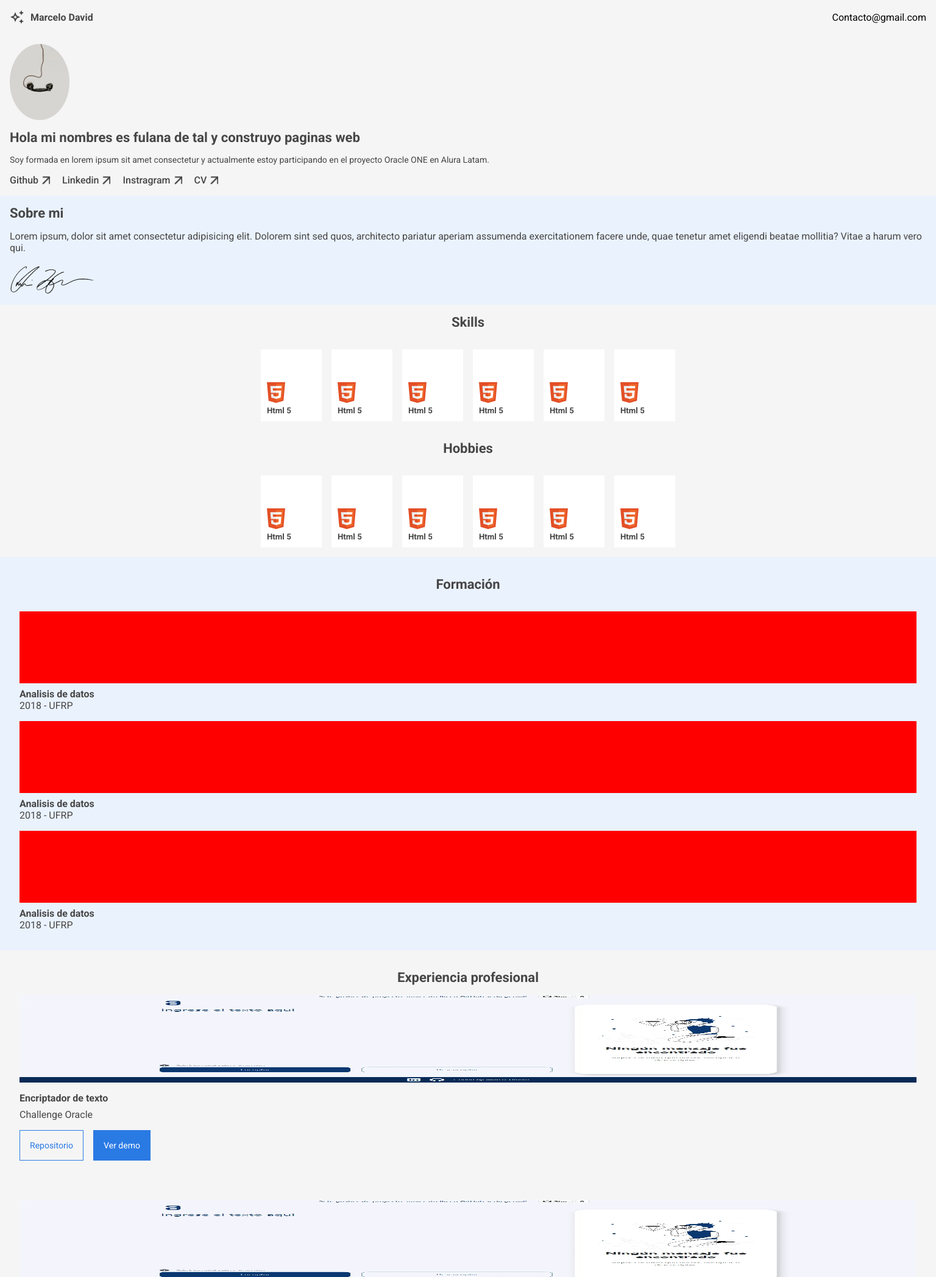
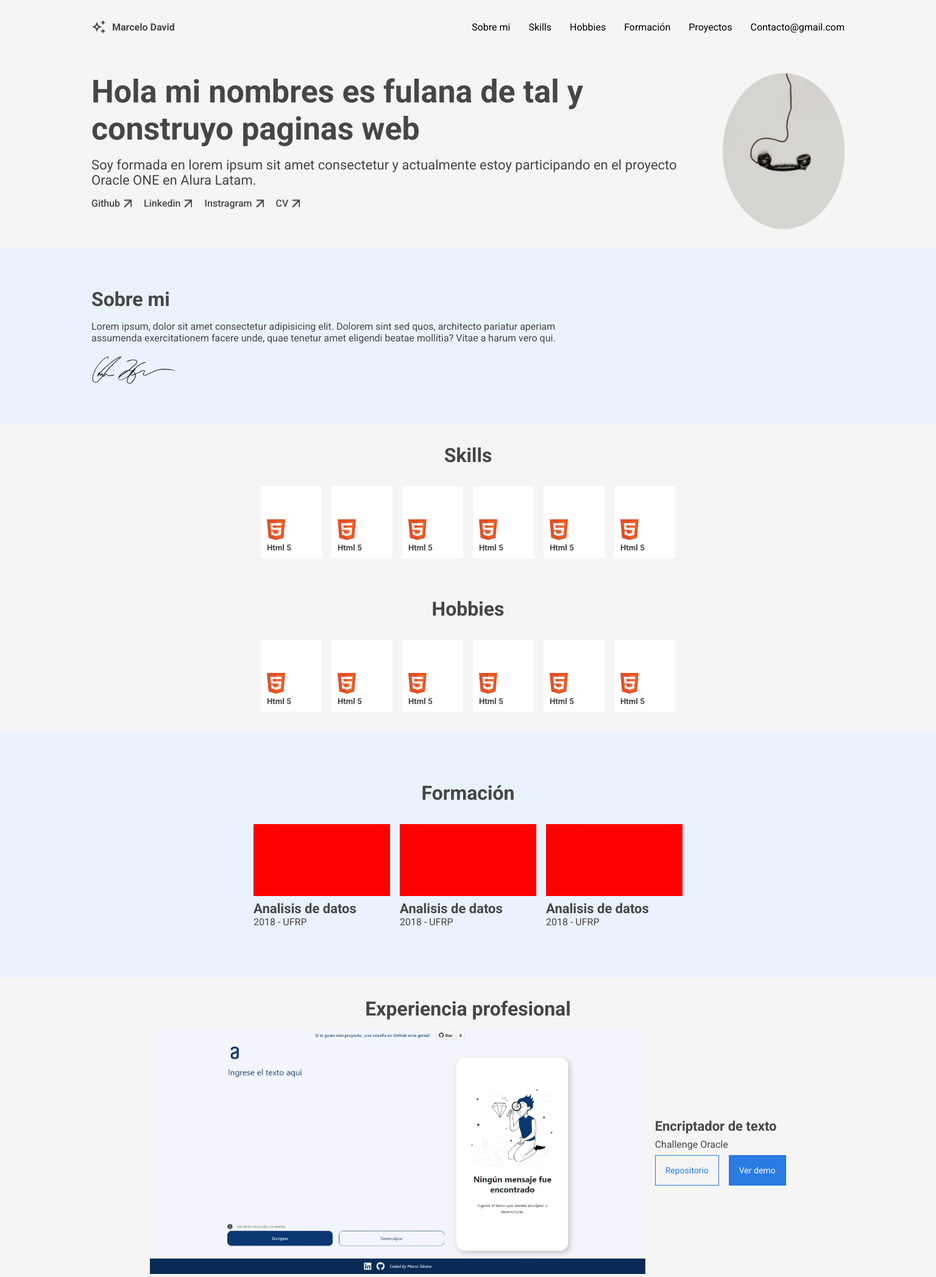
Before and after one commit to marcelodavega5/portafolio, a plain HTML site: page index.html in a window 1536 px wide. Shown: the top 2095 px of the page at 61% size. Drawn offline with Linux system fonts and the light colour scheme.

Commit message:
Actualización responsive

```diff
--- a/index.html
+++ b/index.html
@@ -306,65 +306,72 @@
             <section class="proyectos-container">
                 <article class="proyectos-box">
                     <img src="img/Proyecto-2.webp" alt="Proyecto">
-                    <div class="proyectos-textos">
+                    <div class="proyectos-contenedor">
                         <h4 class="proyectos-subtitle">
                             Encriptador de texto
                         </h4>
                         <p class="proyectos-description">
                             Challenge Oracle
                         </p>
-                    </div>
+
                         <div class="botones">
                             <a href="#" target="_blank">Repositorio</a>
                             <a href="#" target="_blank">Ver demo</a>
+                        </div>
                     </div>
                 </article>
 
                 <article class="proyectos-box">
                     <img src="img/Proyecto-2.webp" alt="Proyecto">
-                    <div class="proyectos-textos">
+                    <div class="proyectos-contenedor">
+
                         <h4 class="proyectos-subtitle">
                             Encriptador de texto
                         </h4>
                         <p class="proyectos-description">
                             Challenge Oracle
                         </p>
-                    </div>
+
                         <div class="botones">
                             <a href="#" target="_blank">Repositorio</a>
                             <a href="#" target="_blank">Ver demo</a>
+                        </div>
                     </div>
                 </article>
 
                 <article class="proyectos-box">
                     <img src="img/Proyecto-2.webp" alt="Proyecto">
-                    <div class="proyectos-textos">
+                    <div class="proyectos-contenedor">
+
                         <h4 class="proyectos-subtitle">
                             Encriptador de texto
                         </h4>
                         <p class="proyectos-description">
                             Challenge Oracle
                         </p>
-                    </div>
+
                         <div class="botones">
                             <a href="#" target="_blank">Repositorio</a>
                             <a href="#" target="_blank">Ver demo</a>
+                        </div>
                     </div>
                 </article>
 
                 <article class="proyectos-box">
                     <img src="img/Proyecto-2.webp" alt="Proyecto">
-                    <div class="proyectos-textos">
+                    <div class="proyectos-contenedor">
+
                         <h4 class="proyectos-subtitle">
                             Encriptador de texto
                         </h4>
                         <p class="proyectos-description">
                             Challenge Oracle
                         </p>
-                    </div>
+
                         <div class="botones">
                             <a href="#" target="_blank">Repositorio</a>
                             <a href="#" target="_blank">Ver demo</a>
+                        </div>
                     </div>
                 </article>
             </section>
--- a/style.css
+++ b/style.css
@@ -39,6 +39,7 @@ header.header-profile {
 
 .header-list {
     display: flex;
+    gap: 30px;
     align-items: center;
 }
 
@@ -201,8 +202,15 @@ section.proyectos {
     gap: 16px;
 }
 
+.proyectos-contenedor {
+    display: flex;
+    flex-direction: column;
+    gap: 8px;
+    align-items: flex-start;
+}
+
 .proyectos-box img {
-    height: 144px;
+    width: 100%;
 }
 
 .proyectos-textos {
@@ -242,6 +250,12 @@ section.proyectos {
     background-color: transparent;
     color: #164078;
     border: 1px solid #164078;
+}
+
+.botones {
+    display: flex;
+    flex-direction: row;
+    gap: 16px;
 }
 
 section.contacto {
@@ -315,3 +329,146 @@ footer {
     padding: 32px;
     text-align: center;
 }
+
+
+@media (min-width: 768px) {
+
+    header.header-profile {
+        padding: 16px 32px;
+    }
+
+    section.title {
+        flex-direction: row-reverse;
+        justify-content: center;
+        gap: 32px;
+        padding: 32px;
+    }
+
+    .title-texto p {
+        font-size: 16px;
+    }
+
+    section.sobre-mi,
+    section.skills,
+    section.hobbies,
+    section.formacion,
+    section.contacto,
+    footer {
+        padding: 32px;
+    }
+
+    section.formacion-container {
+        flex-direction: row;
+        justify-content: center;
+    }
+
+    .formacion-box {
+        width: 224px;
+    }
+}
+
+@media (min-width: 1440px) {
+
+    header.header-profile {
+        padding: 32px 150px;
+    }
+
+    .header-list-item:nth-child(1),
+    .header-list-item:nth-child(2),
+    .header-list-item:nth-child(3),
+    .header-list-item:nth-child(4),
+    .header-list-item:nth-child(5) {
+        display: flex;
+    }
+
+    section.title {
+        padding: 32px 150px;
+        gap: 64px;
+    }
+
+    .title-texto h3 {
+        font-size: 52px;
+    }
+
+    .title-texto p {
+        font-size: 22px;
+    }
+
+    .title-network-item a {
+        font-size: 16px;
+    }
+
+    .title-profile {
+        width: 200px;
+    }
+
+    section.sobre-mi {
+        padding: 64px 150px;
+    }
+
+    .sobre-mi-container {
+        width: 800px;
+    }
+
+    .sobre-mi-title,
+    .skills-title,
+    .hobbies-title,
+    .formacion-title,
+    .proyectos-title,
+    .contacto-title {
+        font-size: 32px;
+    }
+
+    section.skills,
+    section.hobbies,
+    footer {
+        padding: 32px 150px;
+    }
+
+    section.formacion {
+        padding: 82px 150px;
+    }
+
+    .formacion-subtitle {
+        font-size: 22px;
+    }
+
+    section.proyectos {
+        padding: 32px 150px;
+    }
+
+    .proyectos-container {
+        align-items: center;
+    }
+
+    .proyectos-box {
+        flex-direction: row;
+        align-items: center;
+        gap: 16px;
+    }
+
+    .proyectos-box img {
+        height: 400px;
+        width: auto;
+    }
+
+    .proyectos-subtitle {
+        font-size: 22px;
+    }
+
+    .proyectos-box:nth-child(2),
+    .proyectos-box:nth-child(4) {
+        flex-direction: row-reverse;
+    }
+
+    section.contacto {
+        display: flex;
+        justify-content: center;
+        gap: 16px;
+        padding: 128px 150px;
+    }
+
+    section.contacto img {
+        display: block;
+    }
+}
```
Lines whose indentation alone changed are shown as unchanged.
